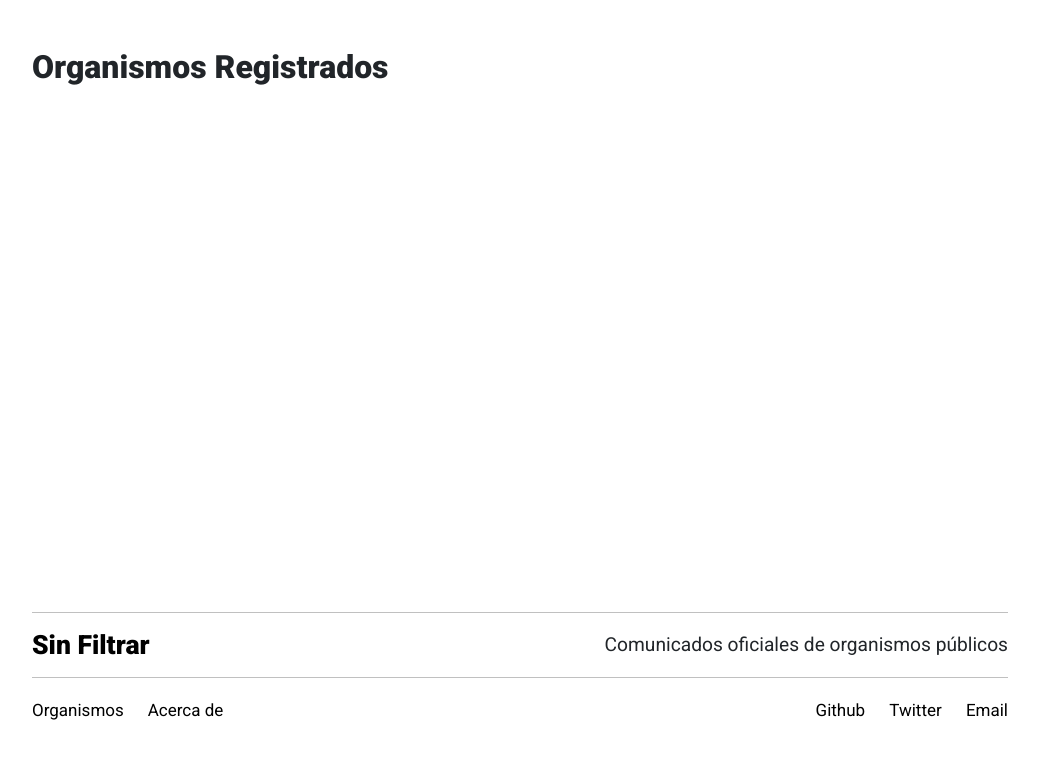
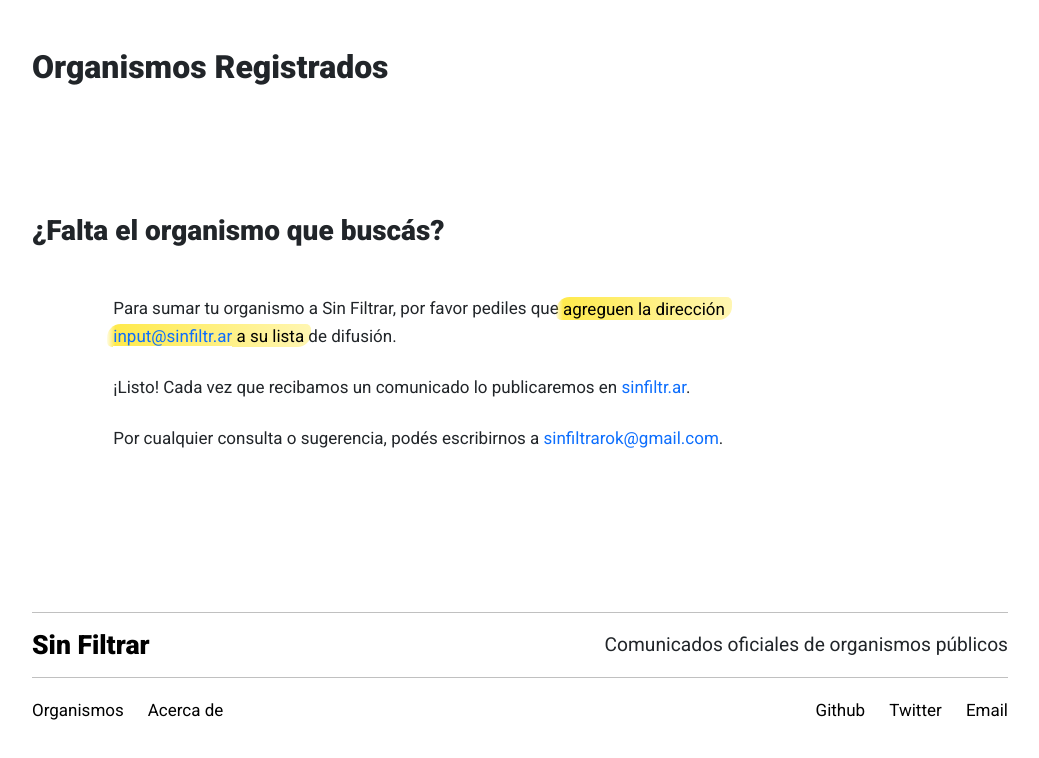
Before and after one commit to sinfiltrar/sinfiltrar, a Django app: page /issuers/ in a window 1280 px wide. Shown: the part 88-846 px from the top of the page, without its empty margins (120-1159 px from the left). Run offline with Django 3.2, Linux system fonts and the light colour scheme; data that the repository does not hold is empty.

Commit message:
invite users to add issuers

```diff
--- a/issuers/templates/issuers/index.html
+++ b/issuers/templates/issuers/index.html
@@ -21,4 +21,21 @@
     </div>
 </section>
 
+<section class="missing mt-5">
+    <h3>¿Falta el organismo que buscás?</h3>
+    <div class="body mt-5 offset-lg-1 col-lg-8">
+        <p>
+            Para sumar tu organismo a Sin Filtrar, por favor pediles que
+            <mark>agreguen la dirección <a href="mailto:">input@sinfiltr.ar</a>
+            a su lista</mark> de difusión.
+        </p><p>
+            ¡Listo! Cada vez que recibamos un comunicado lo publicaremos en
+            <a href="https://sinfiltr.ar">sinfiltr.ar</a>.
+        </p><p>
+            Por cualquier consulta o sugerencia, podés escribirnos a
+            <a href="mailto:sinfiltrarok@gmail.com">sinfiltrarok@gmail.com</a>.
+        </p>
+    </div>
+</section>
+
 {% endblock %}
```
Also changed, not shown: docs/templates/docs/index.html (+17 -0 lines).
